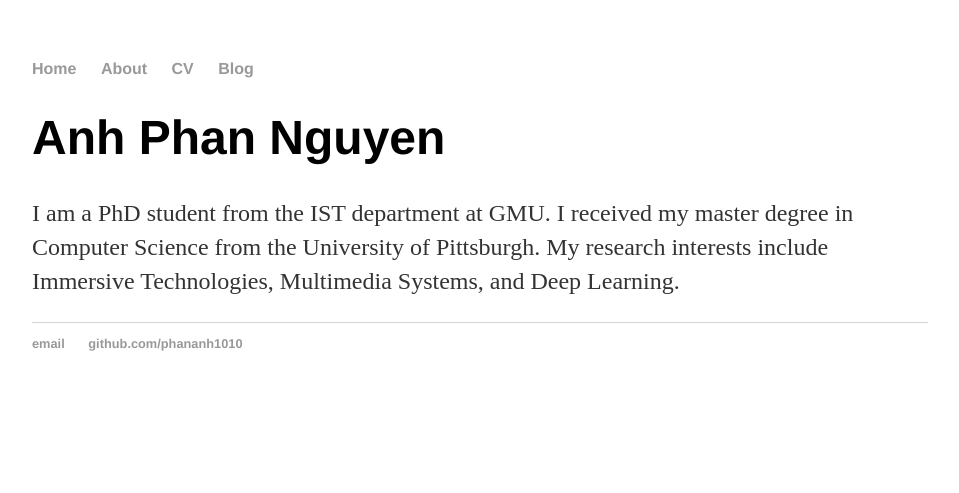
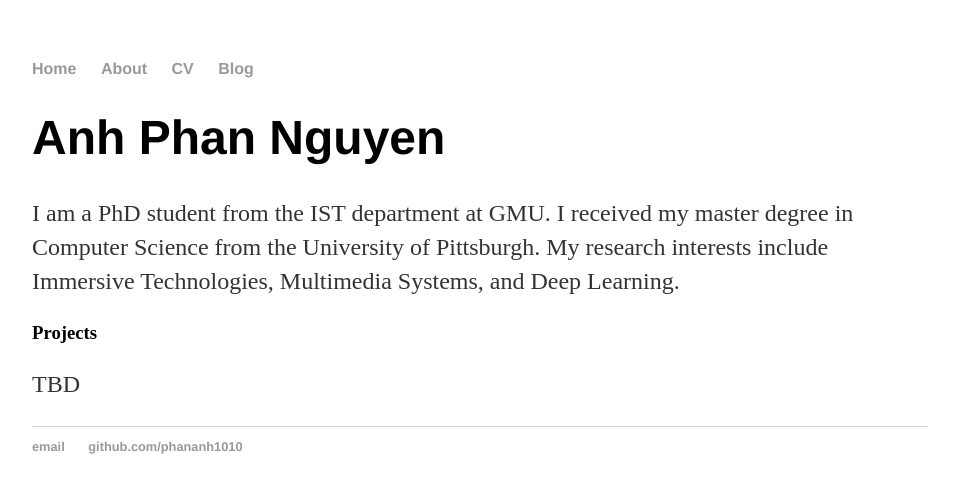
Before and after one commit to phananh1010/phananh1010.github.io, a Jekyll site: the page index.html, which Jekyll copies as it is, in a window 1280 px wide. Shown: the top 493 px of the page, without its empty margins (160-1119 px from the left). Built offline with Jekyll 4.4.1, drawn with Linux system fonts in a browser that asks for light colours.

Commit message:
update profile

```diff
--- a/index.html
+++ b/index.html
@@ -21,6 +21,15 @@
 			    </p>
     		</div><!-- /.blurb -->
 		</div><!-- /.container -->
+
+		<div class="blurb">
+        		<h3>Projects</h3>
+			    <p>
+				    TBD
+			    </p>
+    		</div><!-- /.blurb -->
+		</div><!-- /.container -->
+
 		<footer>
     		<ul>
         		<li><a href="mailto:phananh1010@yahoo.com">email</a></li>
```
